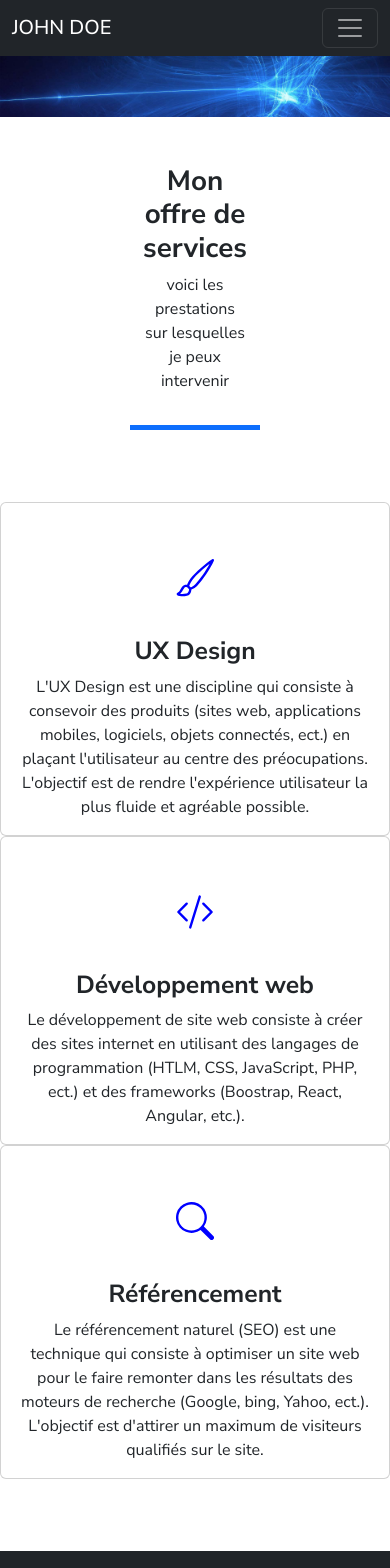
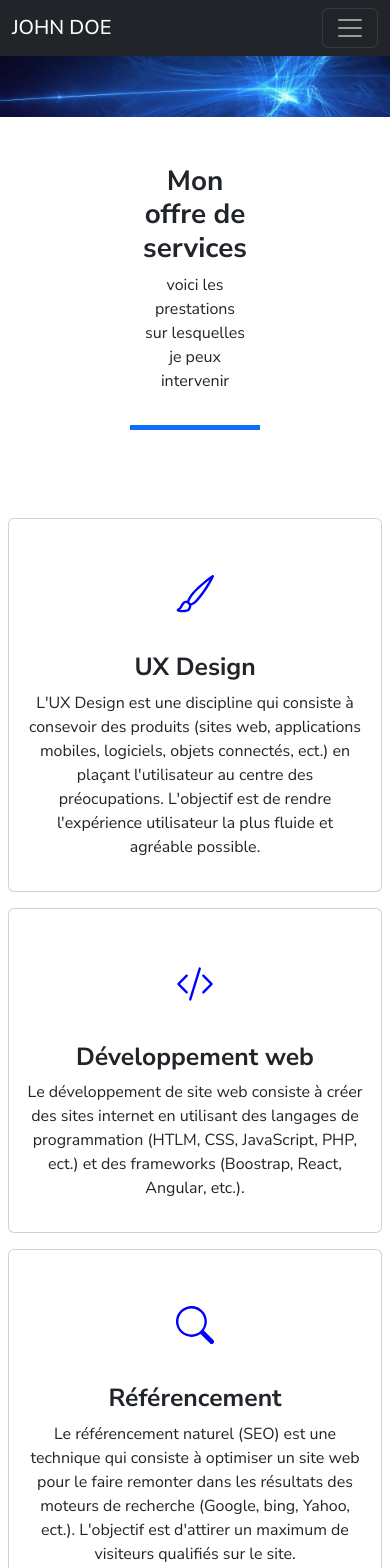
Before and after one commit to CL4P-TP-afk/Devoir_Creez_portfolio_React, a React (Vite) app in the folder app/: page /services in a window 390 px wide. Shown: the top 1568 px of the page. Built offline with nearby package versions, Linux system fonts and the light colour scheme.

Commit message:
effets réalisé , problemes de dimensions a la responsivité a résoudre, fin services commit

```diff
--- a/app/src/pages/Services.jsx
+++ b/app/src/pages/Services.jsx
@@ -1,4 +1,6 @@
 import "./services.css";
+
+// 2 problemes a résoudre sur le responsive mobile hr a la place de border bottom ? dimension du contenant ? taille des icones dans les cards
 
 const Services = () => {
     return (
@@ -16,8 +18,8 @@ const Services = () => {
                 </div>
             </div>
                 <div class="row justify-content-center my-5 py-4">
-                    <div class="col-md-3 ">
-                        <div class="card h-100 text-center card-services">
+                    <div class="col-md-3 m-2">
+                        <div class="card h-100 text-center card-services m-2">
                             <div class="card-body ">
                                 <div className="my-4 py-3">
                                     <svg xmlns="http://www.w3.org/2000/svg" width="38" height="38" fill="blue" class="bi bi-brush " viewBox="0 0 16 16">
@@ -33,8 +35,8 @@ const Services = () => {
                             </div>
                         </div>
                     </div>
-                    <div class="col-md-3">
-                        <div class="card h-100 text-center">
+                    <div class="col-md-3 m-2">
+                        <div class="card h-100 text-center card-services  m-2">
                             <div class="card-body">
                             <div className="my-4 py-3">
                             <svg xmlns="http://www.w3.org/2000/svg" width="38" height="38" fill="blue" class="bi bi-code-slash" viewBox="0 0 16 16">
@@ -48,8 +50,8 @@ const Services = () => {
                             </div>
                         </div>
                     </div>
-                    <div class="col-md-3">
-                        <div class="card h-100 text-center">
+                    <div class="col-md-3  m-2">
+                        <div class="card h-100 text-center card-services  m-2">
                             <div class="card-body">
                             <div className="my-4 py-3">
                             <svg xmlns="http://www.w3.org/2000/svg" width="38" height="38" fill="blue" class="bi bi-search" viewBox="0 0 16 16">
--- a/app/src/pages/services.css
+++ b/app/src/pages/services.css
@@ -1,4 +1,7 @@
 .card-services :hover {
-    box-shadow: 0 0.5rem 1rem  rgb(99, 99, 99) ;
+    box-shadow: 0 0.5rem 1rem rgb(190, 190, 190);
     background-color: #efefef;
+    > :hover {
+        box-shadow: none;
+    };
 }
```
